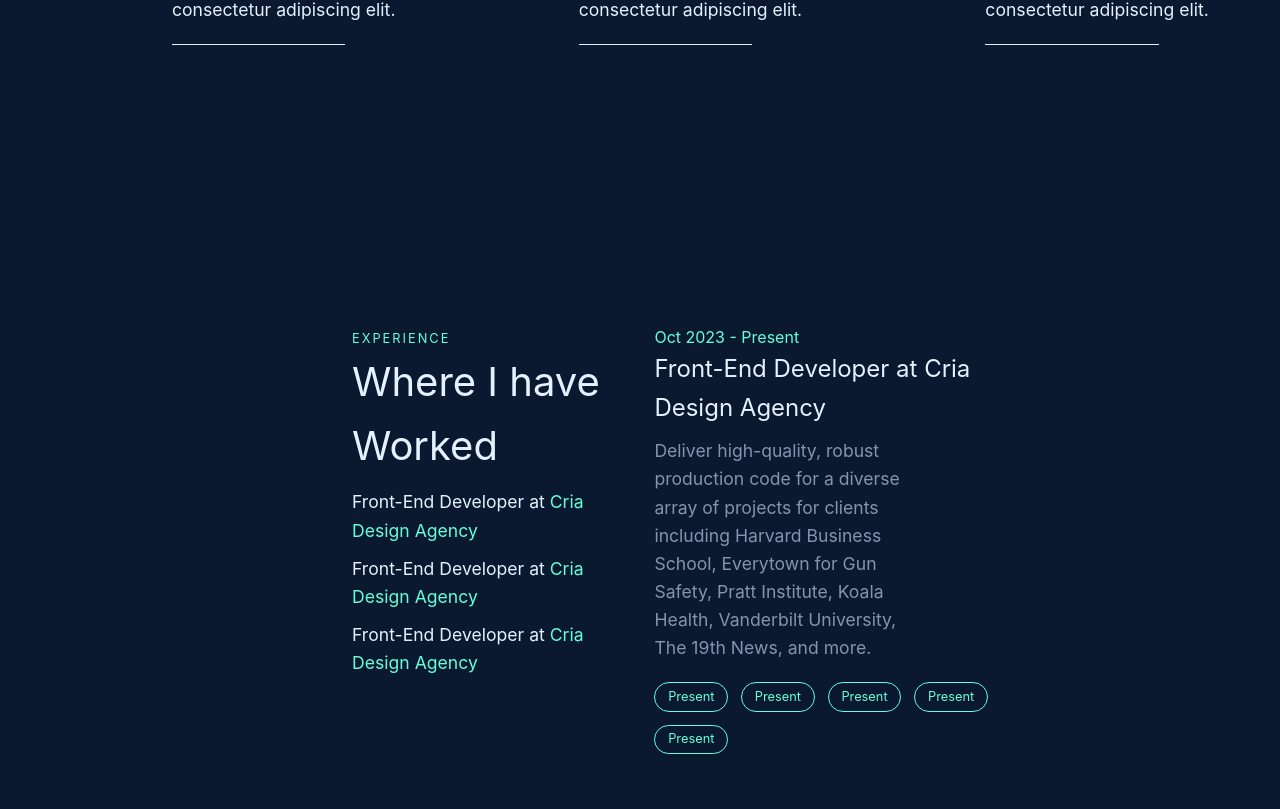
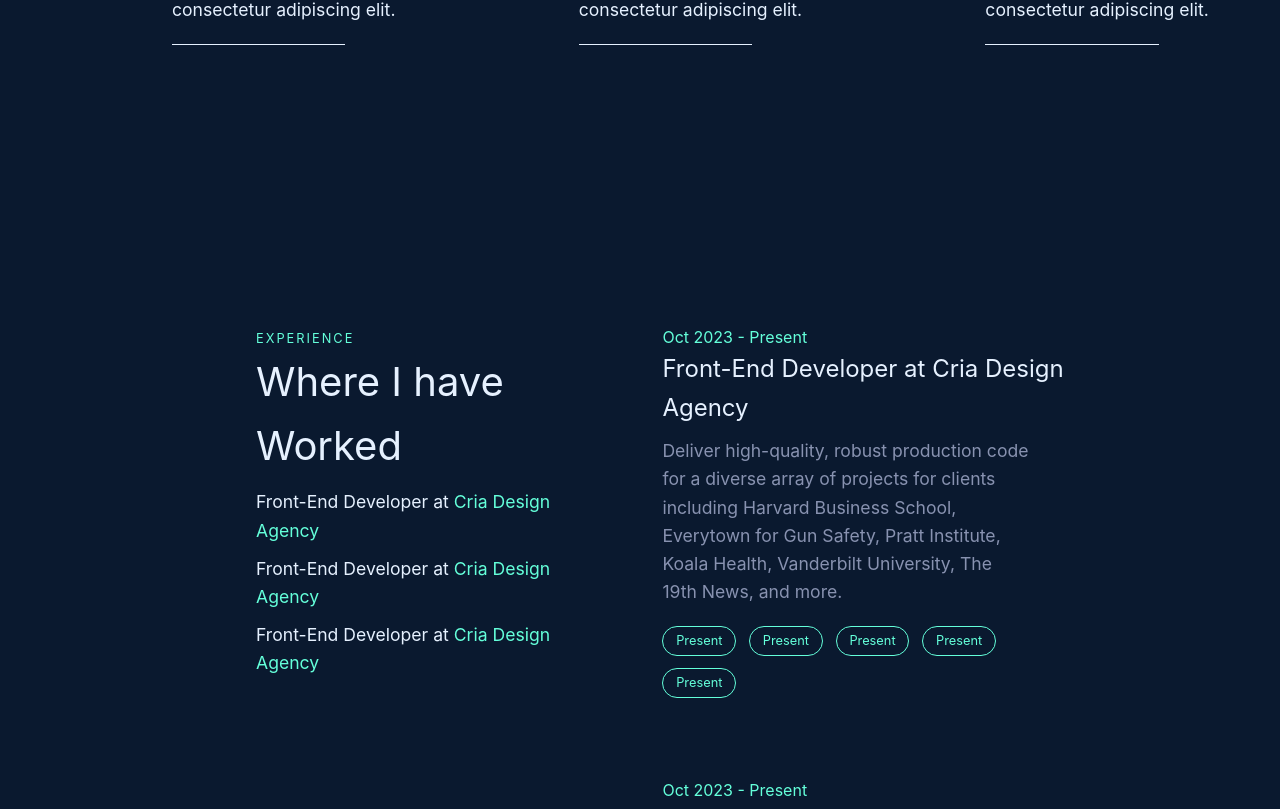
Before and after one commit to Yanek-K/Portfolio-v2, a React app: page / in a window 1280 px wide. Shown: the part 1311-2120 px from the top of the page. Built offline with nearby package versions, Linux system fonts and the light colour scheme.

Commit message:
Responsive complete for: experience, projects, services

```diff
--- a/src/Components/Experience/index.css
+++ b/src/Components/Experience/index.css
@@ -9,7 +9,8 @@
   display: flex;
   max-width: 1200px;
   margin: 0 auto;
-  justify-content: flex-start; /* To center but slightly to the left */
+  /* justify-content: flex-start; To center but slightly to the left */
+  gap: 40px;
 }
 
 .experience__wrap__left {
@@ -45,7 +46,7 @@
 }
 
 .experience__wrap__right {
-  flex: 1;
+  flex: 1 1 55%;
   max-height: 70vh; /* Limit the height to enable scrolling */
   overflow-y: auto;
 }
@@ -125,3 +126,61 @@
   border-radius: 40px;
   font-size: 0.8rem;
 }
+
+@media (max-width: 1600px) {
+  .experience-section {
+    padding: 12rem 2rem 12rem 7rem;
+    margin: var(--margin-standard);
+    /* margin-left: 2rem; */
+    margin-left: 7rem; /* Reduce the left margin to take up less space */
+  }
+
+  .experience__wrap {
+    /* max-width: 100%; */
+    padding: 0 2rem; /* Adjust padding to take up less space */
+    gap: 80px;
+  }
+
+  .experience__wrap__left {
+    flex: 0 0 40%; /* Adjust left component width */
+  }
+
+  .experience__wrap__right {
+    flex: 1; /* Adjust right component width */
+  }
+  .job-entry p {
+    margin: 0 0 20px 0;
+    font-size: 1.1rem;
+    width: 90%;
+  }
+}
+
+@media (max-width: 1200px) {
+  .experience-section {
+    padding: 12rem 1rem;
+    margin: var(--margin-standard);
+    margin-left: 2rem;
+  }
+
+  .experience__wrap {
+    flex-direction: column; /* Stack the left and right components vertically */
+  }
+
+  .experience__wrap__left,
+  .experience__wrap__right {
+    flex: 1 1 100%; /* Make both components take up full width */
+    padding: 0; /* Remove padding */
+    max-width: 100%; /* Ensure they take up full width */
+  }
+
+  .experience__wrap__left {
+    margin-bottom: 2rem; /* Add some space between the left and right components */
+  }
+  .experience__wrap__left p {
+    display: none;
+  }
+
+  .experience__wrap__left h2 {
+    margin-bottom: -4rem;
+  }
+}
--- a/src/Components/Projects/index.css
+++ b/src/Components/Projects/index.css
@@ -86,3 +86,25 @@
   background-color: #fff;
   margin-top: 10px;
 }
+
+@media (max-width: 1200px) {
+  .projects-section {
+    padding: 0rem 3rem;
+    margin-left: 2rem;
+  }
+
+  .projects__grid {
+    display: grid;
+    grid-template-columns: repeat(1, 1fr);
+    gap: 50px;
+  }
+}
+
+@media (max-width: 900px) {
+  .projects-section {
+    padding: 0rem 0rem;
+  }
+  .view-github-button {
+    display: none;
+  }
+}
--- a/src/Components/Services/index.css
+++ b/src/Components/Services/index.css
@@ -78,7 +78,7 @@
   background-color: var(--white);
 }
 
-@media (max-width: 1500px) {
+@media (max-width: 1600px) {
   .services {
     /* margin: 3rem 22rem 1rem 25rem; */
     width: 80%;
```
